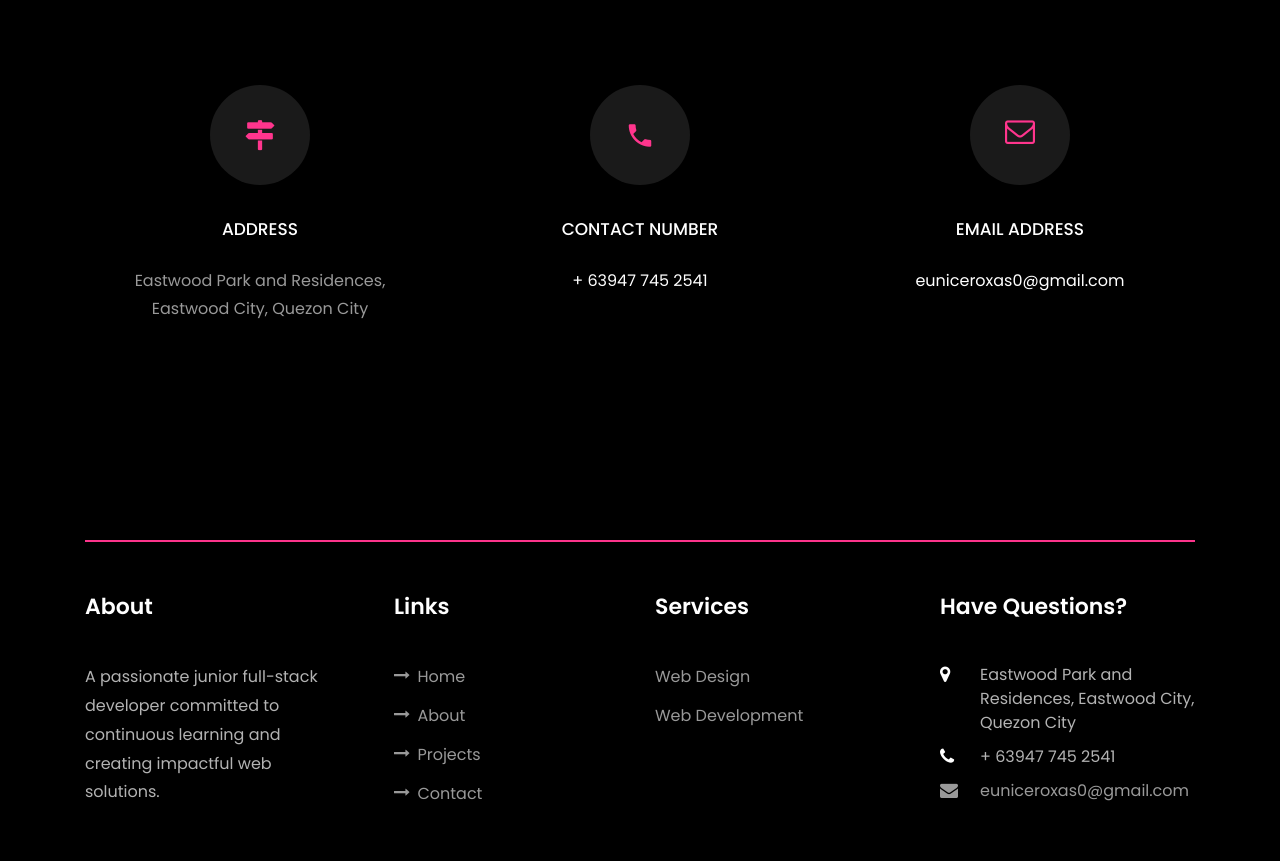
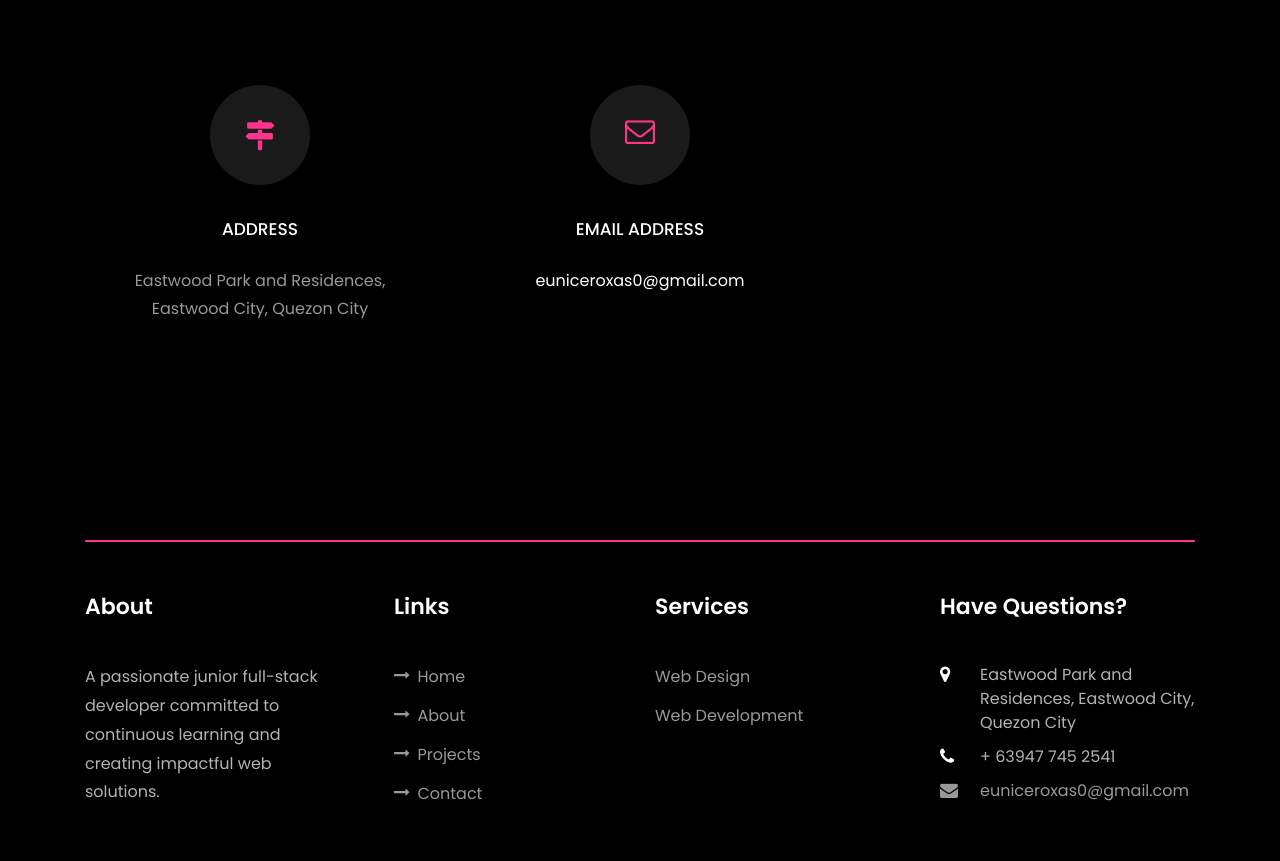
Before and after one commit to yunii25/euniceroxas, a plain HTML site: page index.html in a window 1280 px wide. Shown: the part 5237-6098 px from the top of the page. Drawn offline with Linux system fonts and the light colour scheme; files whose address does not match are found by name.

Commit message:
Update index.html

```diff
--- a/index.html
+++ b/index.html
@@ -635,7 +635,7 @@
 	            <p>Eastwood Park and Residences, Eastwood City, Quezon City</p>
 	          </div>
           </div>
-          <div class="col-md-6 col-lg-4 d-flex ftco-animate">
+	<!-- <div class="col-md-6 col-lg-4 d-flex ftco-animate">
           	<div class="align-self-stretch box p-4 text-center">
           		<div class="icon d-flex align-items-center justify-content-center">
           			<span class="icon-phone2"></span>
@@ -643,7 +643,7 @@
           		<h3 class="mb-4">Contact Number</h3>
 	            <p><a href="tel://1234567920">+ 63947 745 2541</a></p>
 	          </div>
-          </div>
+          </div> -->
           <div class="col-md-6 col-lg-4 d-flex ftco-animate">
           	<div class="align-self-stretch box p-4 text-center">
           		<div class="icon d-flex align-items-center justify-content-center">
```
